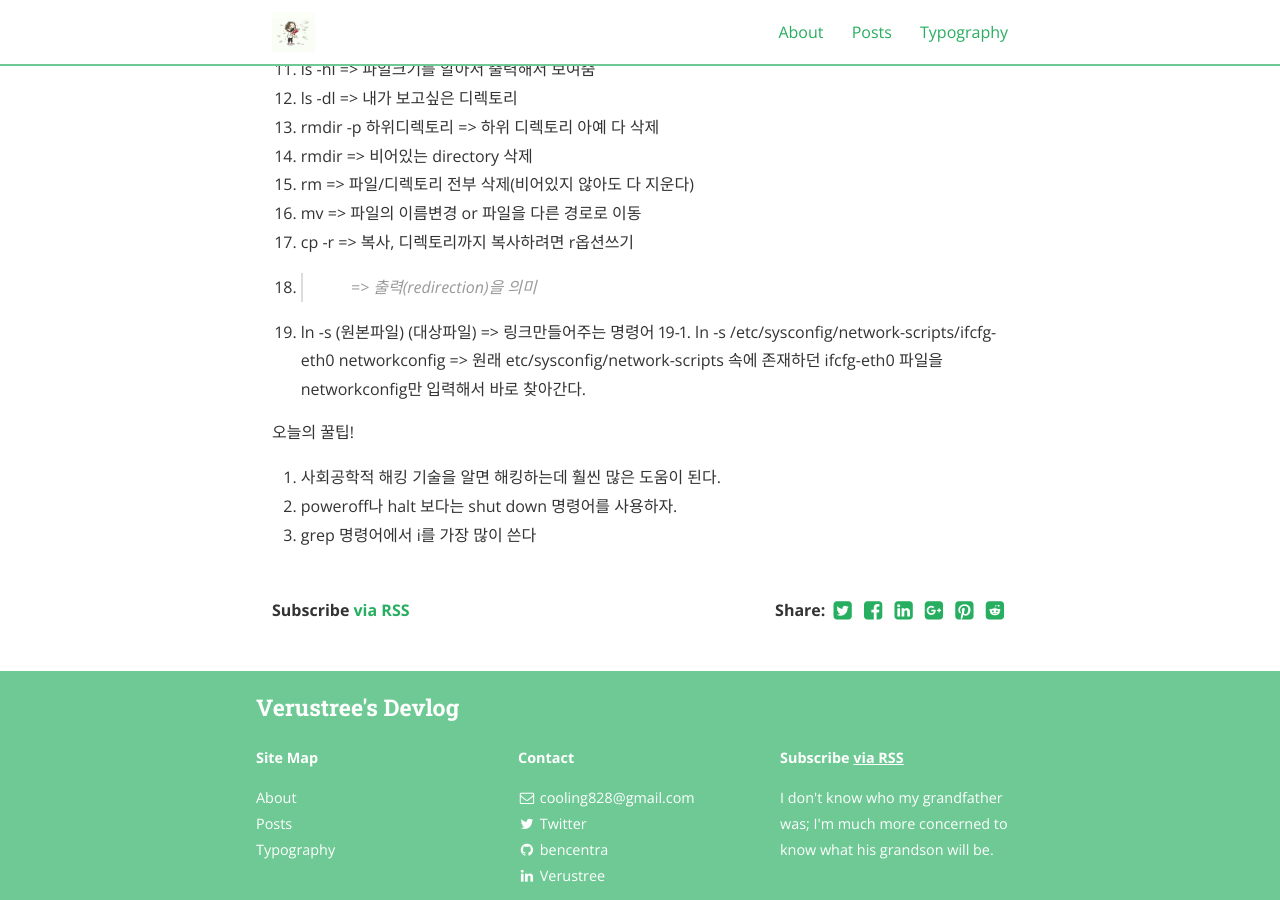
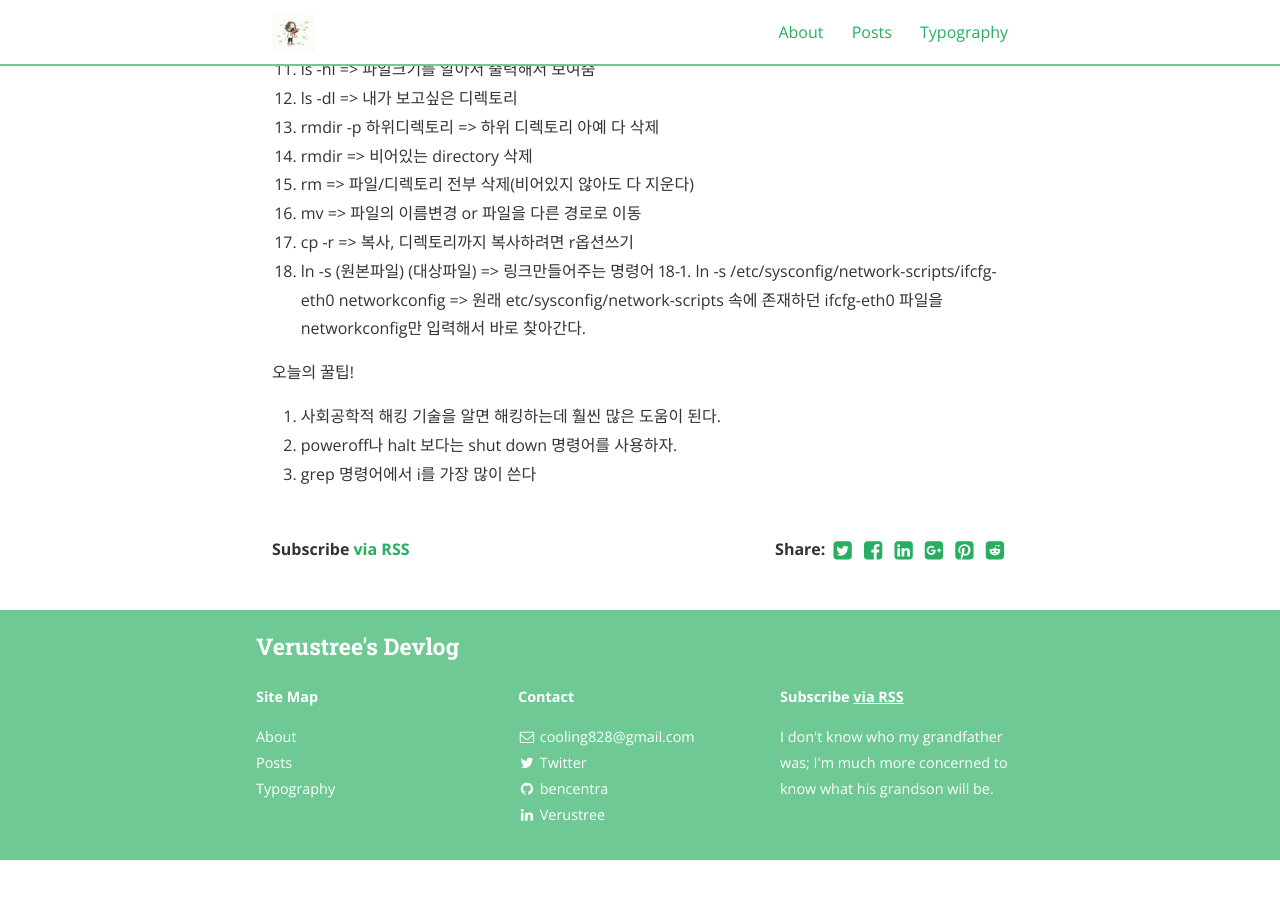
Before and after one commit to verustree/verustree.github.io, a Jekyll site: the page built from _posts/2020-03-25-TIL.md, in a window 1280 px wide and 900 px high, scrolled down 1339 px. Built offline with Jekyll 4.4.1, drawn with Linux system fonts in a browser that asks for light colours; nearby versions of some CDN libraries; after the commit the page ends 2199 px from its top, so only the background shows below that.

Commit message:
Update 2020-03-25-TIL.md
revise number

```diff
--- a/_posts/2020-03-25-TIL.md
+++ b/_posts/2020-03-25-TIL.md
@@ -51,9 +51,8 @@ categories: TIL
 15. rm => 파일/디렉토리 전부 삭제(비어있지 않아도 다 지운다)
 16. mv => 파일의 이름변경 or 파일을 다른 경로로 이동
 17. cp -r  => 복사, 디렉토리까지 복사하려면 r옵션쓰기
-18. >  =>  출력(redirection)을 의미
-19. ln -s (원본파일) (대상파일) => 링크만들어주는 명령어
-19-1. ln -s /etc/sysconfig/network-scripts/ifcfg-eth0  networkconfig   => 원래 etc/sysconfig/network-scripts 속에 존재하던 ifcfg-eth0 파일을 networkconfig만 입력해서 바로 찾아간다.
+18. ln -s (원본파일) (대상파일) => 링크만들어주는 명령어
+18-1. ln -s /etc/sysconfig/network-scripts/ifcfg-eth0  networkconfig   => 원래 etc/sysconfig/network-scripts 속에 존재하던 ifcfg-eth0 파일을 networkconfig만 입력해서 바로 찾아간다.
 
 
 오늘의 꿀팁!
```
